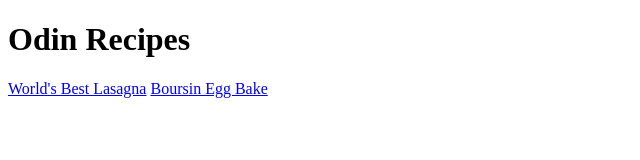
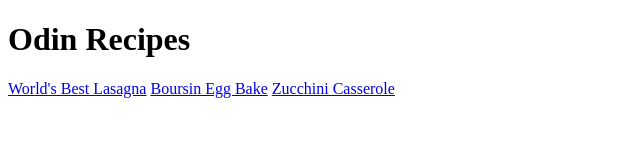
Before and after one commit to Saerkyne/odin-recipes, a plain HTML site: page index.html in a window 1280 px wide. Shown: the whole page, without its empty margins (0-640 px from the left). Drawn offline with Linux system fonts and the light colour scheme.

Commit message:
Forgot to add link from index to Zucchini Casserole

```diff
--- a/index.html
+++ b/index.html
@@ -9,5 +9,6 @@
     <h1>Odin Recipes</h1>
     <a href="./recipes/lasagna.html">World's Best Lasagna</a>
     <a href="./recipes/boursin-eggs.html">Boursin Egg Bake</a>
+    <a href="./recipes/zucchini-casserole.html">Zucchini Casserole</a>
 </body>
 </html>
```
